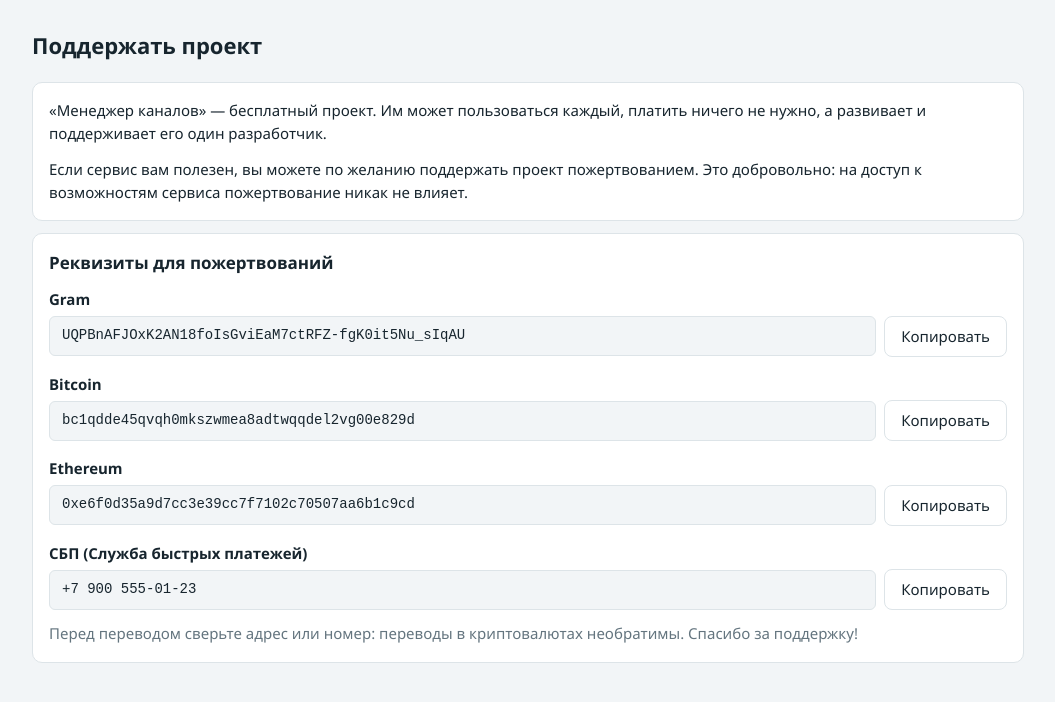
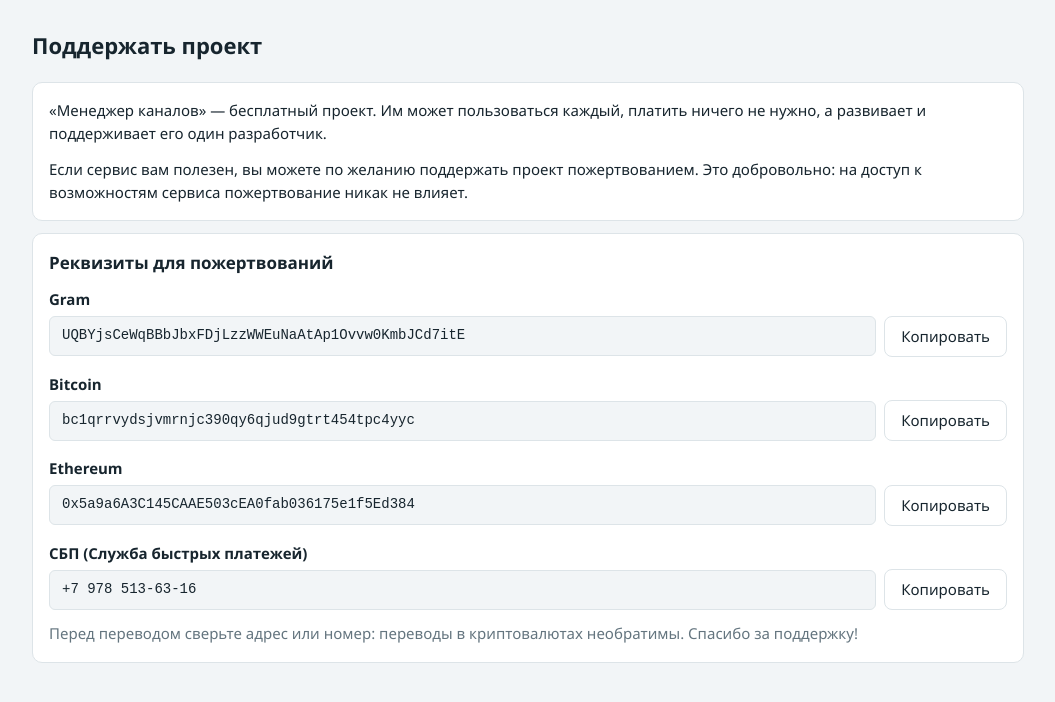
Before and after one commit to codeboxKenobi/tg-channel-manager, a Nuxt app: page /support in a window 1280 px wide. Shown: the top 702 px of the page, without its empty margins (112-1167 px from the left). Built offline with nearby package versions, Linux system fonts and the light colour scheme.

Commit message:
add: support data

```diff
--- a/pages/support.vue
+++ b/pages/support.vue
@@ -2,10 +2,10 @@
 // Реквизиты для пожертвований.
 // ВНИМАНИЕ: адреса и номер ниже ВЫДУМАННЫЕ (для примера) — перед запуском замените их на свои.
 const wallets = [
-  { id: 'gram', name: 'Gram', value: 'UQPBnAFJOxK2AN18foIsGviEaM7ctRFZ-fgK0it5Nu_sIqAU' },
-  { id: 'btc', name: 'Bitcoin', value: 'bc1qdde45qvqh0mkszwmea8adtwqqdel2vg00e829d' },
-  { id: 'eth', name: 'Ethereum', value: '0xe6f0d35a9d7cc3e39cc7f7102c70507aa6b1c9cd' },
-  { id: 'sbp', name: 'СБП (Служба быстрых платежей)', value: '+7 900 555-01-23' },
+  { id: 'gram', name: 'Gram', value: 'UQBYjsCeWqBBbJbxFDjLzzWWEuNaAtAp1Ovvw0KmbJCd7itE' },
+  { id: 'btc', name: 'Bitcoin', value: 'bc1qrrvydsjvmrnjc390qy6qjud9gtrt454tpc4yyc' },
+  { id: 'eth', name: 'Ethereum', value: '0x5a9a6A3C145CAAE503cEA0fab036175e1f5Ed384' },
+  { id: 'sbp', name: 'СБП (Служба быстрых платежей)', value: '+7 978 513-63-16' },
 ]
 
 const copiedId = ref('')
```
